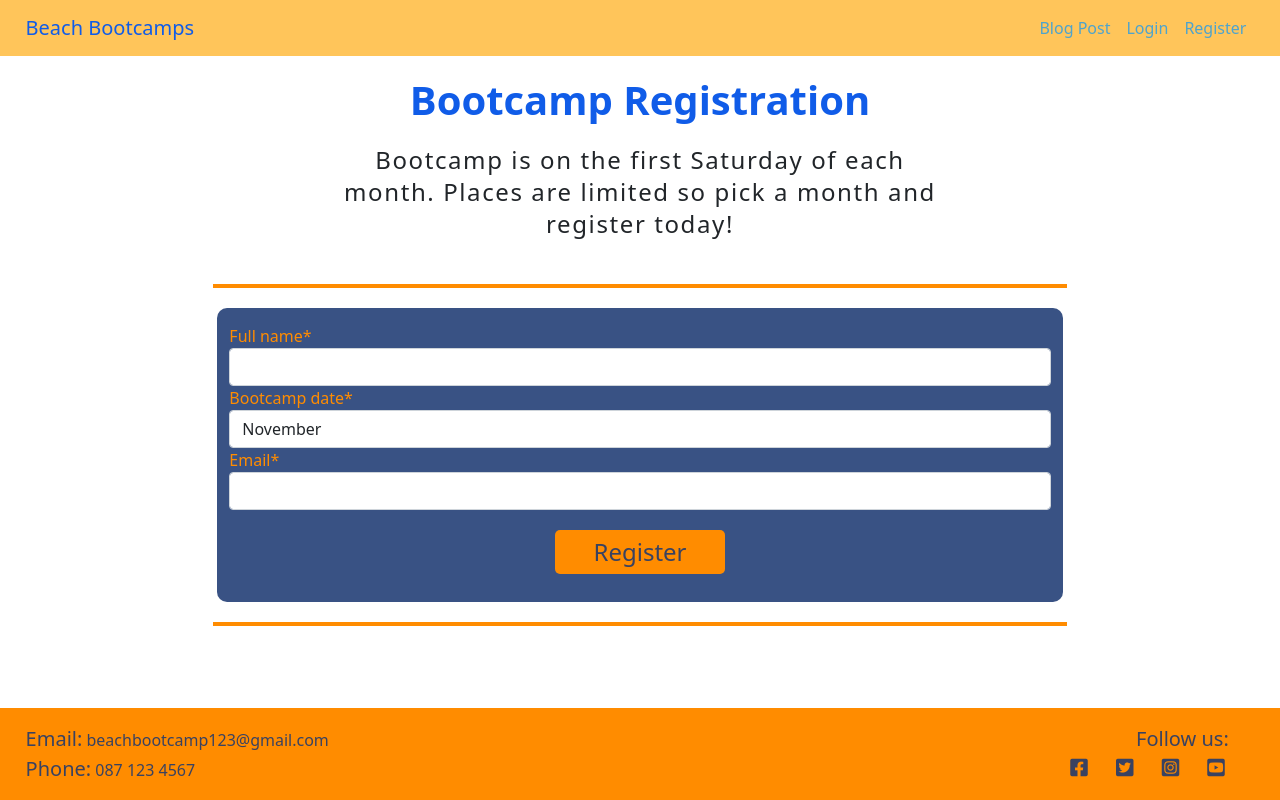
After one commit to juliandunne1234/beach-bootcamp, a Django app: page /registration_form/ in a window 1280 px wide. The commit adds this page. Run offline with Django 3.2, Linux system fonts and the light colour scheme; parts of the project's set-up code (start-up, migrations or seed data) failed here and were passed over; some libraries are stand-ins or nearby versions.

Commit message:
Added registration.html content, styling, formatting, updated bootcamp models, added message constants

```diff
--- /dev/null
+++ b/booking/forms.py
@@ -0,0 +1,9 @@
+from .models import SignUp
+from django import forms
+
+
+class SignUpForm(forms.ModelForm):
+
+    class Meta:
+        model = SignUp
+        fields = ('full_name', 'bootcamp_date', 'email')
--- a/booking/models.py
+++ b/booking/models.py
@@ -1,16 +1,13 @@
 from django.db import models
-from django.contrib.auth.models import User
 
-
-class Bootcamp(models.Model):
-    """
-    Bootcamp model
-    """
-    bootcamp_date = models.DateField()
-    max_capacity = models.IntegerField(default=12)
-
-    def __str__(self):
-        return f"{self.bootcamp_date}"
+bootcamp_choices = (
+    ("November", "November"),
+    ("December", "December"),
+    ("January", "January"),
+    ("February", "February"),
+    ("March", "March"),
+    ("April", "April"),
+    )
 
 
 class SignUp(models.Model):
@@ -18,9 +15,8 @@ class SignUp(models.Model):
     SignUp model
     """
     full_name = models.CharField(max_length=80)
-    user = models.ForeignKey(User, on_delete=models.CASCADE, related_name="signed_up")
-    bootcamp = models.ForeignKey(Bootcamp, on_delete=models.CASCADE, related_name="bootcamps")
-    email = models.EmailField(unique=True, default='')
+    bootcamp_date = models.CharField(max_length=10, choices=bootcamp_choices, default='')
+    email = models.EmailField(default='')
     signup_date = models.DateField(auto_now_add=True)
 
     def __str__(self):
--- /dev/null
+++ b/booking/urls.py
@@ -0,0 +1,7 @@
+from . import views
+from django.urls import path
+
+
+urlpatterns = [
+    path('', views.BootcampRegistration.as_view(), name='registration_form'),
+]
--- a/booking/views.py
+++ b/booking/views.py
@@ -1,3 +1,44 @@
-from django.shortcuts import render
+from django.shortcuts import render, reverse
+from django.views import View
+from django.http import HttpResponseRedirect
+from django.contrib import messages
+from .models import SignUp
+from .forms import SignUpForm
 
-# Create your views here.
+
+class BootcampRegistration(View):
+
+    def get(self, request, *args, **kwargs):
+
+        return render(
+            request,
+            "registration.html",
+            {
+                "signup_form": SignUpForm()
+            }
+        )
+
+    def post(self, request, *args, **kwargs):
+
+        bootcamp_registration_form = SignUpForm(data=request.POST)
+
+        if bootcamp_registration_form.is_valid():
+            full_name = request.POST.get('full_name')
+            bootcamp_date = request.POST.get('bootcamp_date')
+            email = request.POST.get('email')
+            queryset = SignUp.objects.filter(email=email, bootcamp_date=bootcamp_date)
+
+            if  queryset:
+                messages.add_message(
+                        request, messages.WARNING,
+                        f"Hi {full_name}, you have already registered for the {bootcamp_date} bootcamp!")
+
+            else:
+                bootcamp_registration_form.save()
+                messages.add_message(
+                        request, messages.SUCCESS,
+                        f"Hi {full_name}, thank you for registering for the {bootcamp_date} bootcamp!")
+
+            return HttpResponseRedirect(
+                    reverse("index",)
+                )
--- a/codebootcamp/urls.py
+++ b/codebootcamp/urls.py
@@ -21,5 +21,6 @@ urlpatterns = [
     path('summernote/', include('django_summernote.urls')),
     path('', include('landingpage.urls'), name='landingpage_urls'),
     path('bootcamp_blog/', include('blog.urls'), name='blogpage_urls'),
+    path('registration_form/', include('booking.urls'), name='registration_urls'),
     path('accounts/', include('allauth.urls')),
 ]
--- a/static/css/style.css
+++ b/static/css/style.css
@@ -44,6 +44,11 @@ footer {
 
 .social-media:hover {
     color: #105ce8;
+}
+
+/* Message constants background colour */
+.temp-background {
+    background-color: rgba(255, 166, 0, 0.648);
 }
 
 /* Home page image and cover text */
@@ -259,7 +264,7 @@ footer {
 
 /* Blog Post Detail */
 
-.post-container-full {
+.post-container-full, .registration-container-full {
     background-color: #1a3771dc;
     color: darkorange;
     margin: auto;
@@ -331,10 +336,42 @@ footer {
     margin: auto;
 }
 
+/* Registration page */
+
+.registration-container-full {
+    border-radius: 10px;
+}
+
+.registration-text {
+    font-weight: 400;
+    line-height: 2rem;
+    font-size: 1.5rem;
+    letter-spacing: 0.1rem;
+    padding-bottom: 1vh;
+}
+
+.btn-register {
+    color: #1a3771dc;
+    border: none;
+    border-radius: 5px;
+    background: darkorange;
+    font-size: 150%;
+    font-weight: 500;
+    margin: 2.5vh 0 1.5vh 0;
+    padding: 0.5vh 3vw;
+    text-decoration: none;
+}
+
+.btn-register:hover {
+    color: darkorange;
+    border: none;
+    background: #1a3771dc;
+}
+
 /* Media queries for medium screen sizes less than 798px */
 @media screen and (max-width: 798px) {
     .bootcamp-intro h1, .blog-header h1 {
-        font-size: 2.5rem;
+        font-size: 2.25rem;
     }
 }
 
@@ -356,13 +393,10 @@ footer {
     }
 
     .section-divider {
-        margin-left: 25vw;
-        margin-right: 25vw;
-    }
-
-    .intro-text, .section-divider {
-        padding-left: 50%;
-        padding-right: 15%;
+        width: 80%;
+        margin: auto;
+        margin-top: 2vh;
+        margin-bottom: 1vh;
     }
 
     .bootcamp-intro h1, .blog-header h1 {
@@ -398,6 +432,20 @@ footer {
         margin-left: 7.5%;
         margin-right: 7.5%;
     }
+
+    /* Registration page */
+
+    .registration-container {
+        width: 80%;
+        margin: auto;
+    }
+
+    .registration-text {
+        width: 70%;
+        margin: auto;
+        padding-top: 1vh;
+        padding-bottom: 1vh;
+    }
 }
 
 /* Media queries for small screen sizes less than 450px */
--- a/templates/base.html
+++ b/templates/base.html
@@ -48,12 +48,21 @@
                     </li>
                     {% endif %}
                     <li class="nav-item">
-                        <a class="nav-link" href="{ url 'account_signup' }">Register</a>
+                        <a class="nav-link" href="{% url 'registration_form' %}">Register</a>
                     </li>
                 </ul>
             </div>
         </div>
     </nav>
+
+    <div class="container-fluid temp-background">
+        {% for message in messages %}
+        <div class="alert {{ message.tags }} alert-dismissible fade show text-center" id="msg" role="alert">
+            {{ message | safe }}
+            <button type="button" class="btn-close" data-bs-dismiss="alert" aria-label="Close"></button>
+        </div>
+        {% endfor %}
+    </div>
 
     <main class="flex-shrink-0 main-bg">
         {% block content %}
--- a/templates/index.html
+++ b/templates/index.html
@@ -6,7 +6,7 @@
         <div class="row">
             <div class="col-sm-2 offset-sm-8">
                 <div class="cover-text text-center">
-                    <a href="{% url 'bootcamp_blog' %}" class="sign-up-link">
+                    <a href="{% url 'registration_form' %}" class="sign-up-link">
                         <h5>Beach Bootcamps</h5>
                         <p>Sign Up today!</p>
                     </a>
--- /dev/null
+++ b/templates/registration.html
@@ -0,0 +1,38 @@
+{% extends "base.html" %} {% block content %}
+
+{% load crispy_forms_tags %}
+
+<section class="container-fluid">
+    <div class="row text-center">
+        <div class="col-sm-6 offset-sm-3 blog-header">
+            <h1 class="post-title">Bootcamp Registration</h1>
+            <p class="registration-text">Bootcamp is on the first Saturday of each month. Places are limited
+                so pick a month and register today!</p>
+        </div>
+    </div>
+    <div class="col-md-8 offset-md-2 col-sm-8 offset-sm-2 section-divider"></div>
+</section>
+
+<section class="container-fluid">
+    <div class="row">
+        <div class="col-sm-8 offset-sm-2 registration-container">
+            <div class="row registration-container-full">
+                <form method="POST">
+
+                    {{ signup_form | crispy }}
+                    {% csrf_token %}
+
+                    <div class="text-center">
+                        <button type="submit" class="btn-register">
+                            Register
+                        </button>
+                    </div>
+                </form>
+            </div>
+        </div>
+    </div>
+
+    <div class="col-md-8 offset-md-2 col-sm-8 offset-sm-2 section-divider"></div>
+</section>
+
+{% endblock %}
```
Also changed, not shown: booking/admin.py (+3 -12 lines), codebootcamp/settings.py (+9 -2 lines), booking/migrations/0003_alter_bootcamp_bootcamp_date.py (added), booking/migrations/0004_alter_bootcamp_bootcamp_date.py (added), booking/migrations/0005_alter_bootcamp_bootcamp_date.py (added), booking/migrations/0006_remove_signup_user.py (added), booking/migrations/0007_alter_bootcamp_bootcamp_date.py (added), booking/migrations/0008_auto_20221009_1052.py (added), booking/migrations/0009_auto_20221009_1623.py (added).
